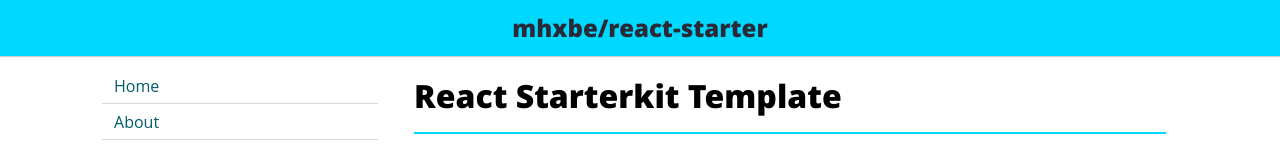
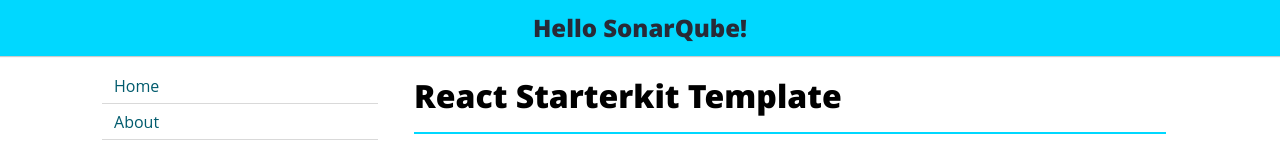
Before and after one commit to mhxbe/react-starter, a React app: page / in a window 1280 px wide. Shown: the top 150 px of the page. Built offline with nearby package versions, Linux system fonts and the light colour scheme; a web font is replaced by a local one.

Commit message:
Hello SonarQube! in Header.tsx

```diff
--- a/src/common/Header.tsx
+++ b/src/common/Header.tsx
@@ -22,7 +22,7 @@ const Header: React.FC<HeaderProps> = ({
         onToggleSidebar={onToggleSidebar}
         ref={toggleSidebarRef}
       />
-      <HeaderTitle>mhxbe/react-starter</HeaderTitle>
+      <HeaderTitle>Hello SonarQube!</HeaderTitle>
     </StyledHeader>
   );
 };
```
